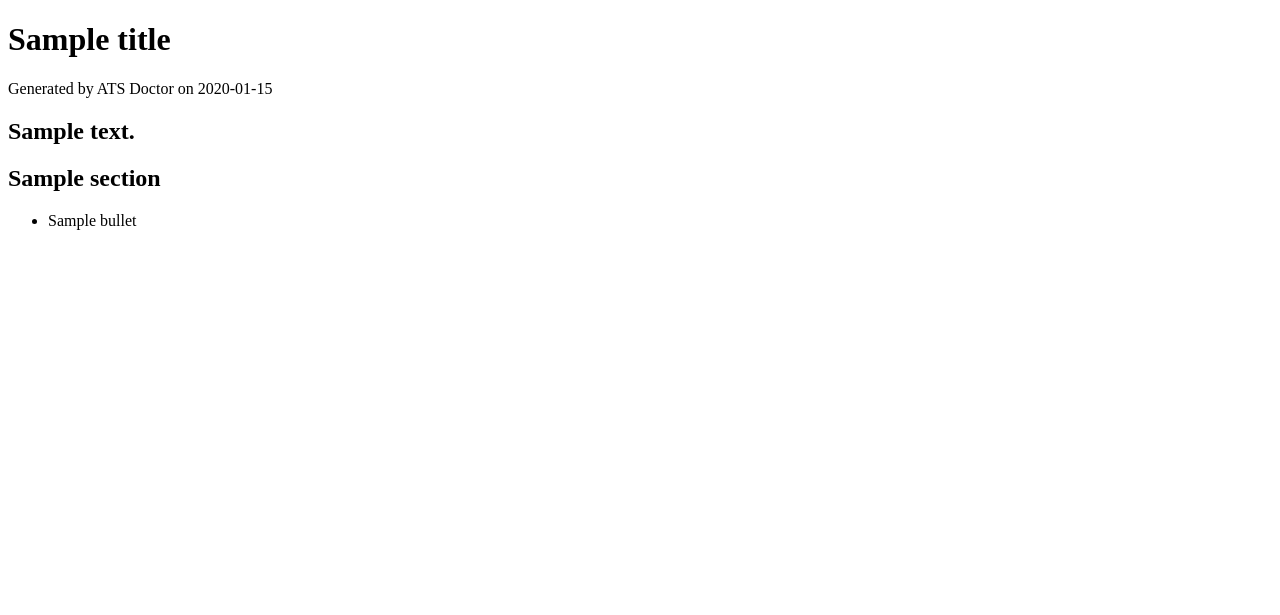
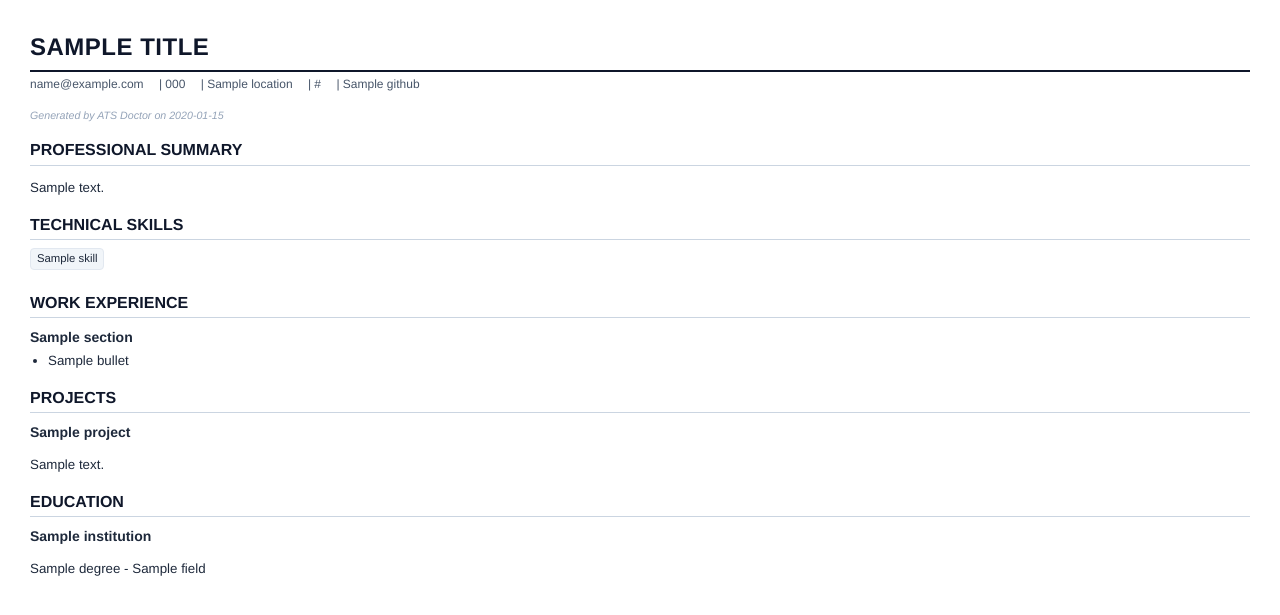
Before and after one commit to azhar-sayyad/ats-doctor, a Spring app: template backend/src/main/resources/templates/export/resume.html in a window 1280 px wide. Shown: the top 615 px of the page. Run offline with Thymeleaf, Linux system fonts and the light colour scheme; the template is opened without the code that fills it: most values are stand-ins (such as "Sample title", 1, 10 or a date in 2020); data that the repository does not hold is empty; some of the project's set-up classes (security, data sources, template engines, error pages and the like) are left out, and stand-ins take their place.

Commit message:
Extended resume export template

```diff
--- a/backend/src/main/resources/templates/export/resume.html
+++ b/backend/src/main/resources/templates/export/resume.html
@@ -2,19 +2,70 @@
 <html xmlns:th="http://www.thymeleaf.org">
 <head>
     <meta charset="UTF-8" />
-    <title th:text="${title}">Tailored Resume</title>
+    <title th:text="${title}">Candidate Resume</title>
+    <style>
+        body { font-family: 'Helvetica Neue', Helvetica, Arial, sans-serif; margin: 30px; color: #1e293b; font-size: 10pt; line-height: 1.4; }
+        h1 { font-size: 18pt; margin-bottom: 4px; text-transform: uppercase; letter-spacing: 0.5px; color: #0f172a; border-bottom: 2px solid #0f172a; padding-bottom: 6px; }
+        .contact { font-size: 9pt; color: #475569; margin-bottom: 16px; }
+        .contact span { margin-right: 12px; }
+        h2 { font-size: 12pt; text-transform: uppercase; border-bottom: 1px solid #cbd5e1; padding-bottom: 3px; margin-top: 16px; margin-bottom: 8px; color: #0f172a; }
+        .meta { font-size: 8pt; color: #94a3b8; font-style: italic; margin-bottom: 12px; }
+        .heading { font-weight: bold; font-size: 10.5pt; color: #1e293b; margin-top: 10px; margin-bottom: 4px; }
+        ul { margin-top: 4px; margin-bottom: 10px; padding-left: 18px; }
+        li { margin-bottom: 3px; }
+        .skill-badge { display: inline-block; background-color: #f1f5f9; border: 1px solid #e2e8f0; padding: 2px 6px; border-radius: 4px; margin-right: 6px; margin-bottom: 6px; font-size: 8.5pt; }
+    </style>
 </head>
 <body>
-    <h1 th:text="${title}">Tailored Resume</h1>
-    <p class="meta" th:text="'Generated by ATS Doctor on ' + ${generated_at}">
+    <h1 th:text="${title}">Candidate Name</h1>
+    <div class="contact" th:if="${basics} != null">
+        <span th:if="${basics.email} != null and !${basics.email.isEmpty()}" th:text="${basics.email}">email@example.com</span>
+        <span th:if="${basics.phone} != null and !${basics.phone.isEmpty()}" th:text="' | ' + ${basics.phone}">+123456789</span>
+        <span th:if="${basics.location} != null and !${basics.location.isEmpty()}" th:text="' | ' + ${basics.location}">Location</span>
+        <span th:if="${basics.linkedin} != null and !${basics.linkedin.isEmpty()}" th:text="' | ' + ${basics.linkedin}">LinkedIn</span>
+        <span th:if="${basics.github} != null and !${basics.github.isEmpty()}" th:text="' | ' + ${basics.github}">GitHub</span>
+    </div>
+
+    <div class="meta" th:text="'Generated by ATS Doctor on ' + ${generated_at}">
         Generated by ATS Doctor
-    </p>
-    <h2 th:if="${summary} != null" th:text="${summary}">Summary</h2>
-    <div th:each="section : ${sections}">
-        <h2 th:text="${section.heading}">Experience</h2>
-        <ul>
-            <li th:each="bullet : ${section.bullets}" th:text="${bullet}">Bullet</li>
-        </ul>
+    </div>
+
+    <div th:if="${summary} != null">
+        <h2>Professional Summary</h2>
+        <p th:text="${summary}">Candidate summary text goes here.</p>
+    </div>
+
+    <div th:if="${skills} != null and !${skills.isEmpty()}">
+        <h2>Technical Skills</h2>
+        <div>
+            <span class="skill-badge" th:each="skill : ${skills}" th:text="${skill.name}">Skill</span>
+        </div>
+    </div>
+
+    <div th:if="${sections} != null and !${sections.isEmpty()}">
+        <h2>Work Experience</h2>
+        <div th:each="section : ${sections}">
+            <div class="heading" th:text="${section.heading}">Company - Title</div>
+            <ul>
+                <li th:each="bullet : ${section.bullets}" th:text="${bullet}">Bullet</li>
+            </ul>
+        </div>
+    </div>
+
+    <div th:if="${projects} != null and !${projects.isEmpty()}">
+        <h2>Projects</h2>
+        <div th:each="project : ${projects}">
+            <div class="heading" th:text="${project.name}">Project Name</div>
+            <p th:text="${project.description}">Project description</p>
+        </div>
+    </div>
+
+    <div th:if="${education} != null and !${education.isEmpty()}">
+        <h2>Education</h2>
+        <div th:each="edu : ${education}">
+            <div class="heading" th:text="${edu.institution}">University</div>
+            <p th:text="${edu.degree} + ' - ' + ${edu.field}">Degree</p>
+        </div>
     </div>
 </body>
 </html>
```
